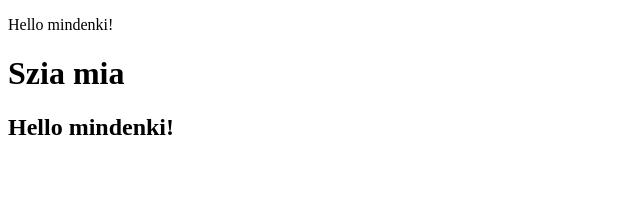
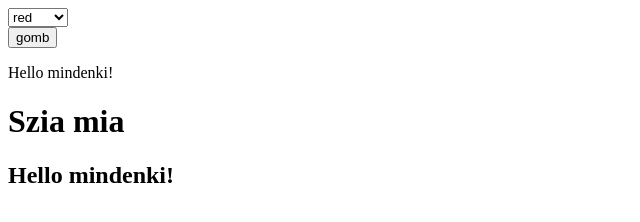
Before and after one commit to pmonoczki/domws, a plain HTML site: page index.html in a window 1280 px wide. Shown: the whole page, without its empty margins (0-640 px from the left). Drawn offline with Linux system fonts and the light colour scheme.

Commit message:
Update index.html

```diff
--- a/index.html
+++ b/index.html
@@ -7,16 +7,40 @@
     <title>Document</title>
 </head>
 <body>
-  <p id="para">Hello mindenki!</p>
+ <select id = "colorselector">
+    <option>
+        red
+    </option>
+    <option>
+        green
+    </option>
+    <option>
+        yellow
+    </option>
+    <option>
+        silver
+    </option>
+ </select>
+<br>
+<button id = "gomb">gomb</button>
+<p id = "para">Hello mindenki!</p>
 <script>
     const h1 = document.createElement("h1");
     h1.innerText = "Szia mia";
     document.body.appendChild(h1);
 
-        const paragraph = document.getElementById('para');
-        const h2 = document.createElement('h2');
+    const paragraph = document.getElementById("para");
+    const h2 = document.createElement("h2");
     h2.innerText = paragraph.innerHTML;
     document.body.appendChild(h2);
+
+    let colorPicker = document.getElementById("colorselector");
+    colorPicker.addEventListener("change", function (evt){
+       let gomb = document.getElementById("gomb");
+       gomb.style.backgroundColor = evt.target.value;
+    });
+
+
 </script>
 </body>
 </html>
```
Lines whose indentation alone changed are shown as unchanged.
